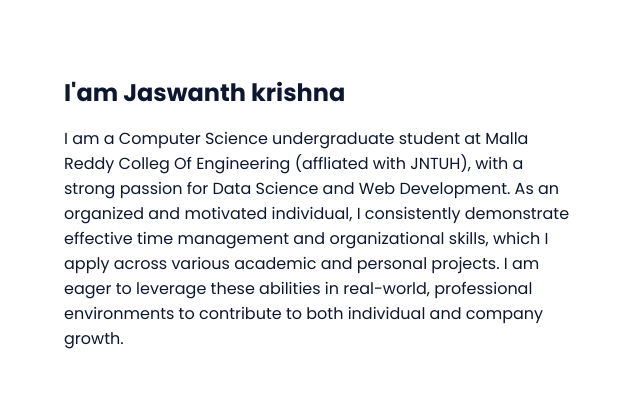
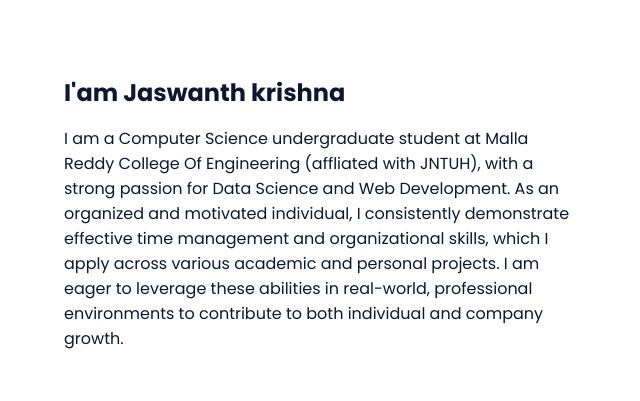
Before and after one commit to jakkampudi07/portfolio, a plain HTML site: page index.html in a window 1280 px wide. Shown: the part 1040-1441 px from the top of the page, 576-1216 px from the left. Drawn offline with nearby package versions, Linux system fonts and the light colour scheme.

Commit message:
Update index.html

```diff
--- a/index.html
+++ b/index.html
@@ -88,7 +88,7 @@
 
                     <div>
                         <h2 class="about__subtitle">I'am Jaswanth krishna</h2>
-                        <p class="about__text">I am a Computer Science undergraduate student at Malla Reddy Colleg Of Engineering (affliated with JNTUH), with a strong passion for Data Science and Web Development.
+                        <p class="about__text">I am a Computer Science undergraduate student at Malla Reddy College Of Engineering (affliated with JNTUH), with a strong passion for Data Science and Web Development.
                             As an organized and motivated individual, I consistently demonstrate effective time management and organizational skills, which I apply across various academic and personal projects.
                              I am eager to leverage these abilities in real-world, professional environments to contribute to both individual and company growth.
                         </p>
```
